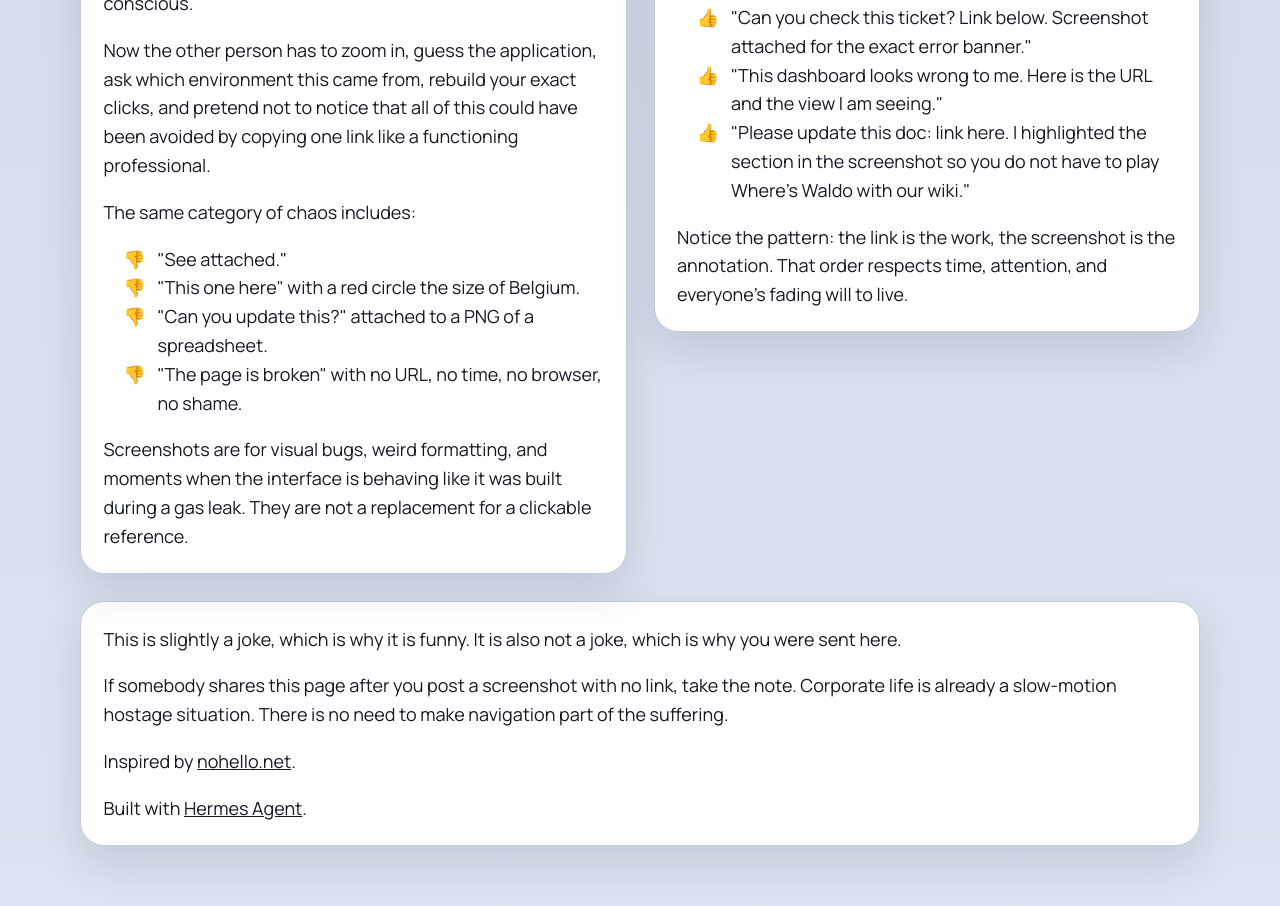
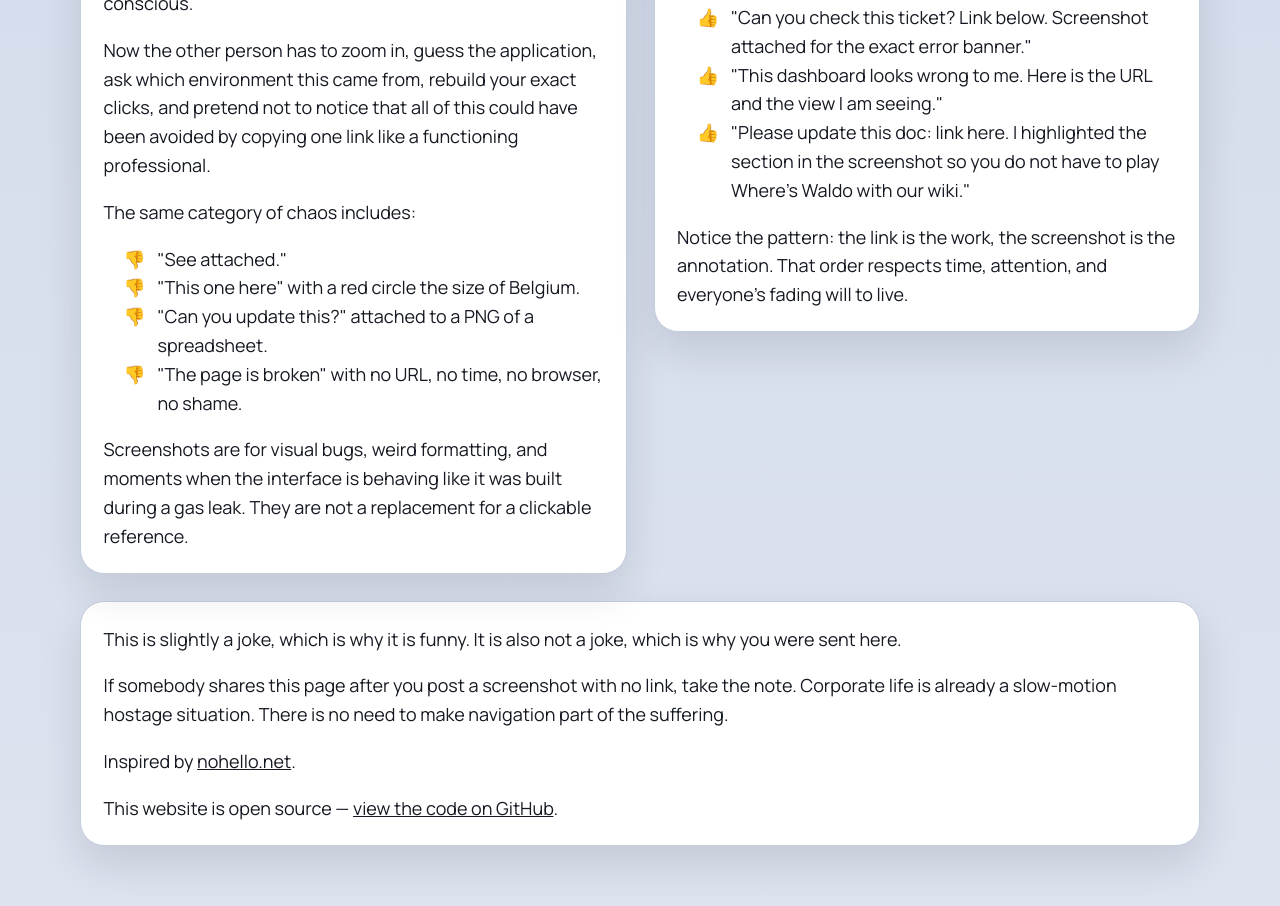
Before and after one commit to matthieup/noscreenshot.net, a plain HTML site: page index.html in a window 1280 px wide. Shown: the part 1751-2657 px from the top of the page. Drawn offline with Linux system fonts and the light colour scheme.

Commit message:
Add link to source code on GitHub

```diff
--- a/index.html
+++ b/index.html
@@ -191,9 +191,9 @@
           >.
         </p>
         <p class="credit">
-          Built with
-          <a href="https://github.com/NousResearch/hermes-agent" target="_blank" rel="noreferrer"
-            >Hermes Agent</a
+          This website is open source —
+          <a href="https://github.com/matthieup/noscreenshot.net" target="_blank" rel="noreferrer"
+            >view the code on GitHub</a
           >.
         </p>
       </section>
```
